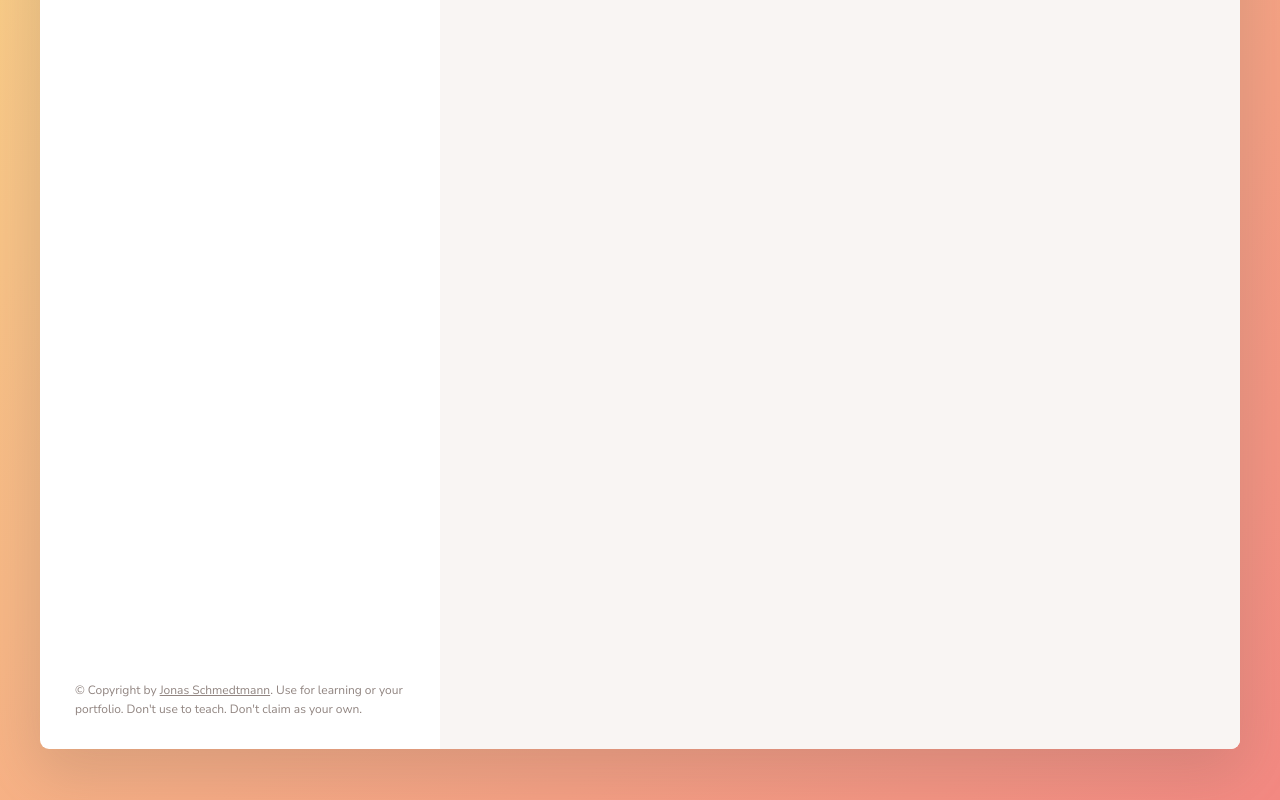
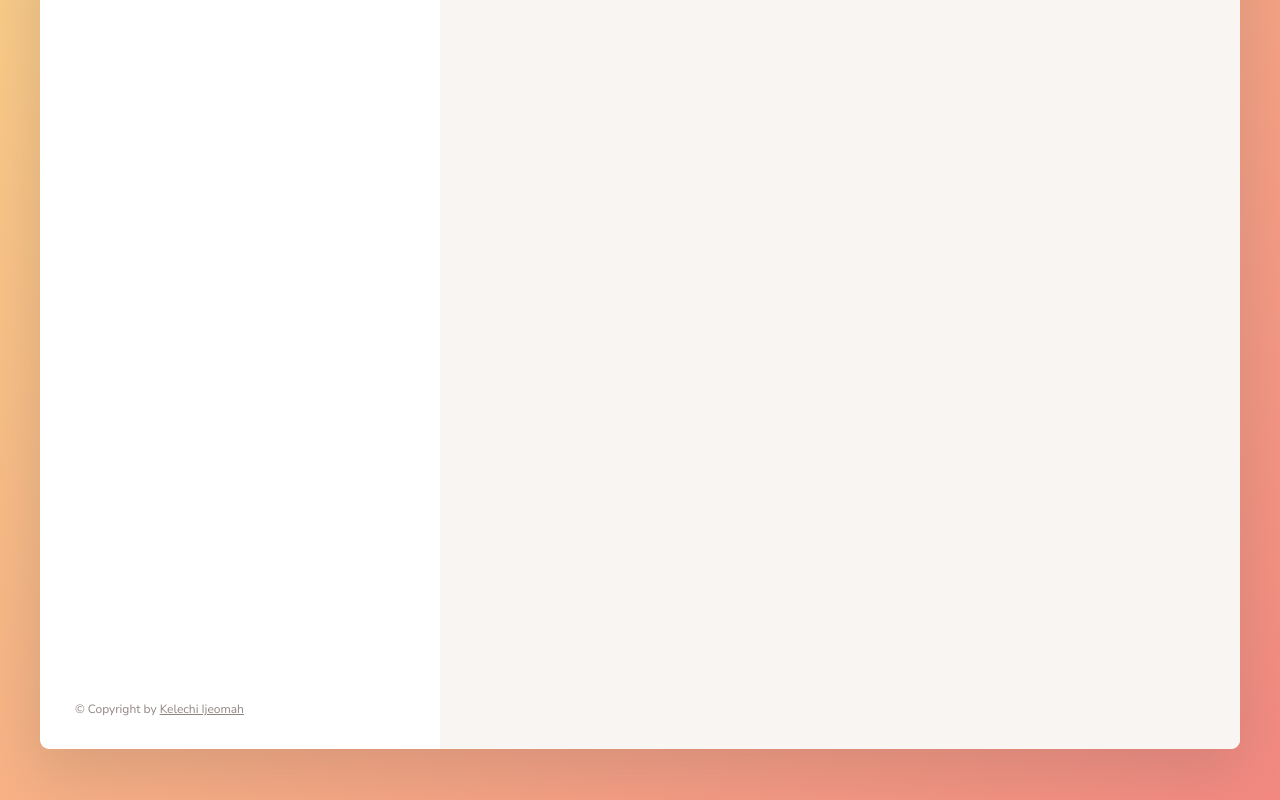
Before and after one commit to kaylaychy/Forkify-app, a website built with Parcel: page index.html in a window 1280 px wide. Shown: the part 472-1272 px from the top of the page. Built offline with nearby package versions, Linux system fonts and the light colour scheme.

```diff
--- a/index.html
+++ b/index.html
@@ -126,10 +126,9 @@
           <a
             class="twitter-link"
             target="_blank"
-            href="https://twitter.com/jonasschmedtman"
-            >Jonas Schmedtmann</a
-          >. Use for learning or your portfolio. Don't use to teach. Don't claim
-          as your own.
+            href="https://twitter.com/kaylaychy"
+            >Kelechi Ijeomah</a
+          >
         </p>
       </div>
 
```
Also changed, not shown: README.md (added).
